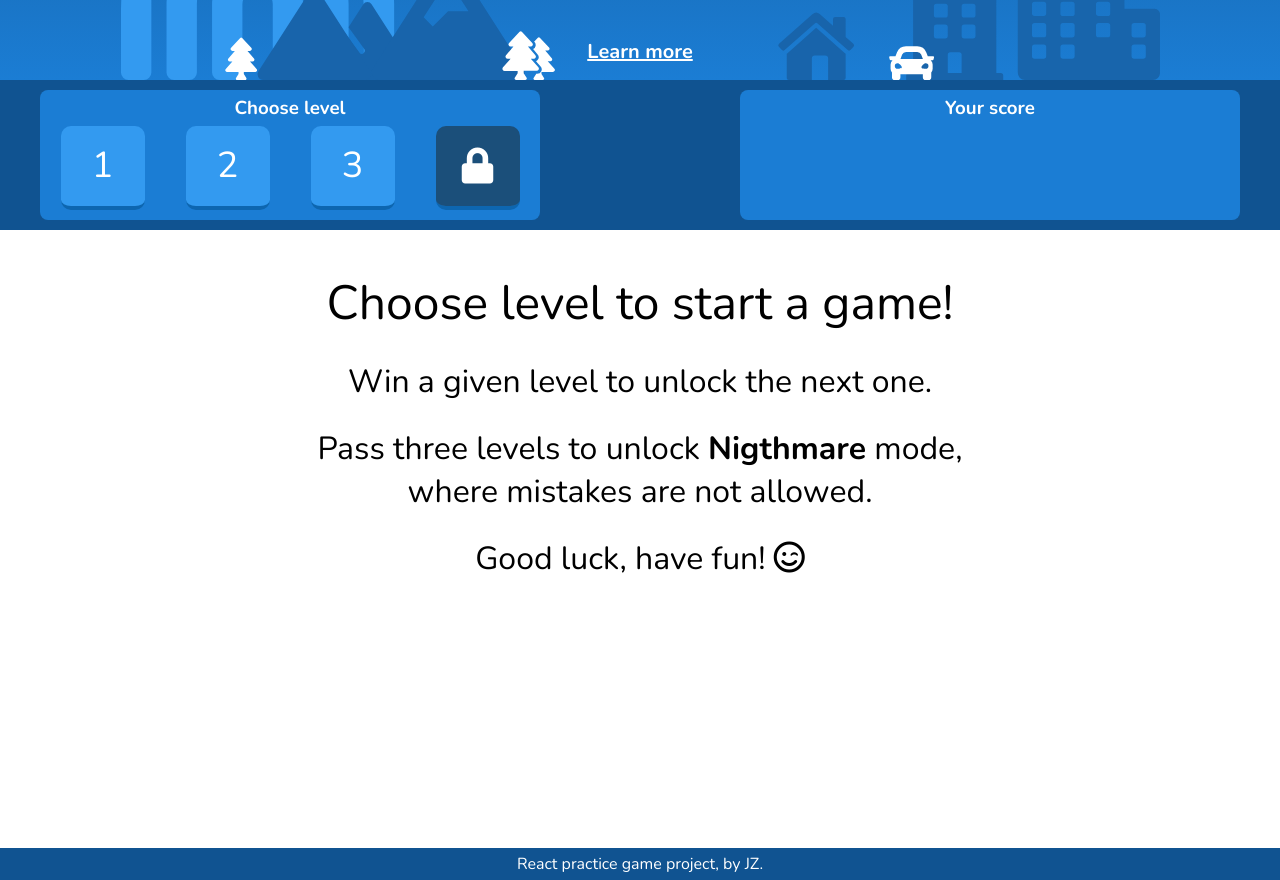
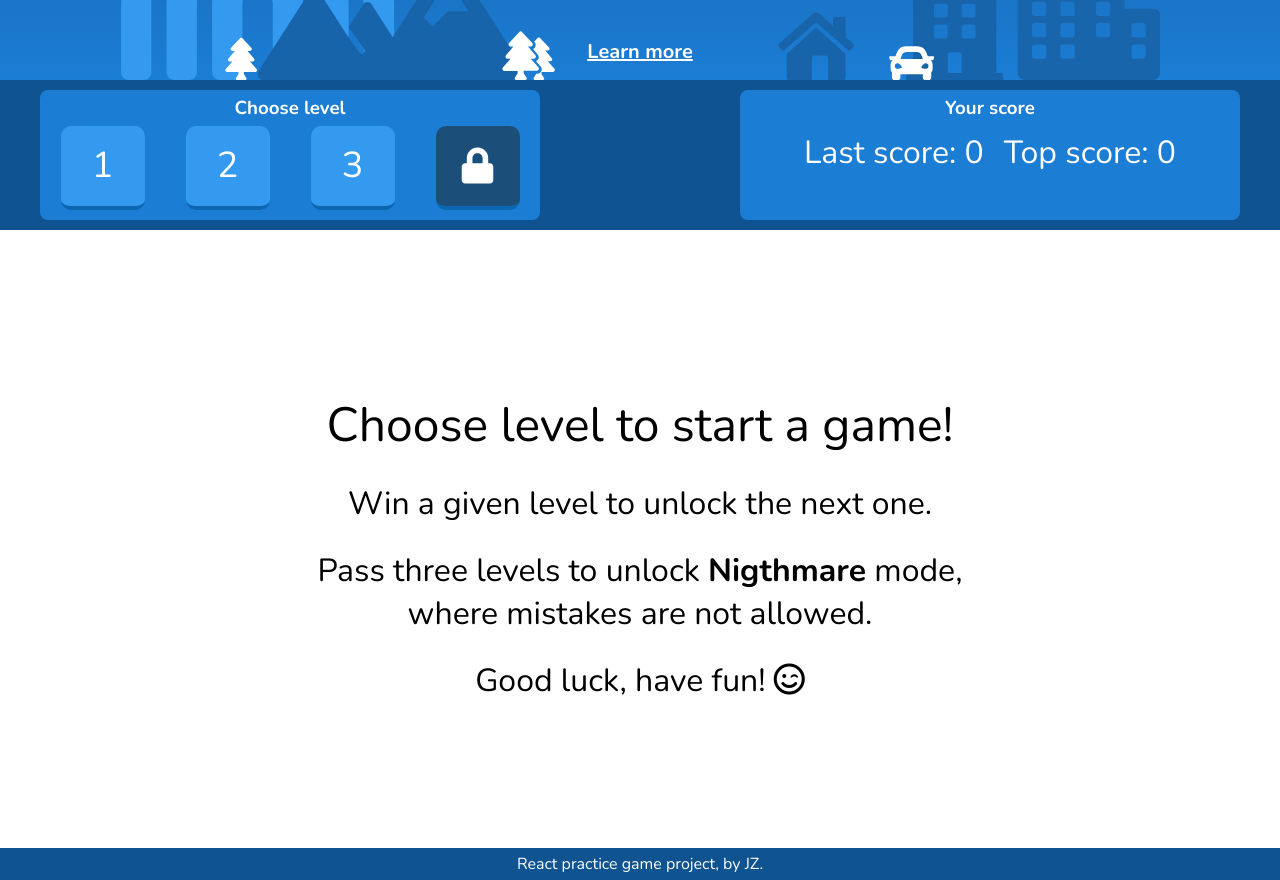
Before and after one commit to chaczyk113/MemoryGame, a React (Create React App) app: page / in a window 1280 px wide. Shown: the part 320-1200 px from the top of the page. Built offline with nearby package versions, Linux system fonts and the light colour scheme.

Commit message:
Score display

```diff
--- a/package.json
+++ b/package.json
@@ -2,13 +2,17 @@
   "name": "memory-game",
   "version": "0.1.0",
   "private": true,
+  "homepage": "https://chaczyk113.github.io/MemoryGame/",
   "dependencies": {
+    "gh-pages": "^2.0.1",
     "node-sass": "^4.11.0",
     "react": "^16.8.6",
     "react-dom": "^16.8.6",
     "react-scripts": "2.1.8"
   },
   "scripts": {
+    "predeploy": "npm run build",
+    "deploy": "gh-pages -d build",
     "start": "react-scripts start",
     "build": "react-scripts build",
     "test": "react-scripts test",
--- a/src/components/Game/Game.css
+++ b/src/components/Game/Game.css
@@ -1 +1 @@
-.Game,.GamePlaceholder{box-sizing:border-box;overflow:hidden;position:relative}.Game .wrapper,.GamePlaceholder .wrapper{margin:20px auto}.GamePlaceholder{width:100%;margin:0 auto}.GamePlaceholder p{text-align:center;font-size:32px;width:100%;margin:24px 0}.GamePlaceholder .main{font-size:48px;margin-top:40px}.WinPopup{position:absolute;display:flex;justify-content:center;align-items:center;align-content:space-around;flex-direction:column;bottom:98%;left:10%;width:80%;height:94%;border-radius:30px;z-index:10;background-color:#105391e0}.WinPopup p{color:#fff;font-size:48px;text-shadow:0px 2px 2px rgba(0,0,0,0.9);margin:15px 0}.WinPopup button{margin:0 15px}
+.Game{box-sizing:border-box;overflow:hidden;position:relative}.Game .wrapper{margin:20px auto}.Game{z-index:0}.GamePlaceholder{box-sizing:border-box;position:absolute;overflow:hidden;top:0;width:100%;height:100%;display:flex;justify-content:center;align-items:center;margin:0 auto}.GamePlaceholder p{text-align:center;font-size:32px;width:100%;margin:24px 0}.GamePlaceholder .main{font-size:48px;margin-top:40px}.WinPopup{display:flex;justify-content:center;align-items:center;align-content:space-around;flex-direction:column;top:2%;left:10%;width:80%;height:94%;border-radius:30px;z-index:99;background-color:#105391e0}.WinPopup p{color:#fff;font-size:48px;text-shadow:0px 2px 2px rgba(0,0,0,0.9);margin:15px 0}.WinPopup button{margin:0 15px}
--- a/src/components/Game/Game.js
+++ b/src/components/Game/Game.js
@@ -7,18 +7,15 @@ class Game extends Component {
     state={};
     static getDerivedStateFromProps(props, state) {
         if (props.newGame) {
-            const gameHeight = window.innerHeight - 150 - 40 - 32;
-            const  gameWidth = gameHeight * 1.66;
-            console.log(gameHeight, gameWidth);
             return {
                 gridStyle: {
-                    height: gameHeight + 'px',
-                    width: gameWidth + 'px',
+                    height: '100%',
+                    width: '100%',
                     display: 'grid',
                     gridTemplateColumns: 'auto '.repeat(props.lvlSize.x),
                     gridGap: '10px'
                 },
-                cardSize: (gameWidth - 10 * (props.lvlSize.x - 1)) / props.lvlSize.x,
+                cardSize: (props.gameWidth - 10 * (props.lvlSize.x - 1)) / props.lvlSize.x,
                 cardColor: config.cardColors[Math.floor(Math.random() * config.cardColors.length)]
             }
         }
--- a/src/components/Game/Game.scss
+++ b/src/components/Game/Game.scss
@@ -9,11 +9,19 @@
 
 .Game {
   @extend %game-area;
+  z-index: 0;
 }
 
 .GamePlaceholder {
-  @extend %game-area;
+  box-sizing: border-box;
+  position: absolute;
+  overflow: hidden;
+  top: 0;
   width: 100%;
+  height: 100%;
+  display: flex;
+  justify-content: center;
+  align-items: center;
   margin: 0 auto;
   p {
     text-align: center;
@@ -28,18 +36,18 @@
 }
 
 .WinPopup {
-  position: absolute;
+
   display: flex;
   justify-content: center;
   align-items: center;
   align-content: space-around;
   flex-direction: column;
-  bottom: 98%;
+  top: 2%;
   left: 10%;
   width: 80%;
   height: 94%;
   border-radius: 30px;
-  z-index: 10;
+  z-index: 99;
   background-color: #105391e0;
   p{
     color: #fff;
--- a/src/components/Game/GamePlaceholder.js
+++ b/src/components/Game/GamePlaceholder.js
@@ -3,15 +3,6 @@ import './Game.scss';
 import WinPopup from "./WinPopup";
 
 const gamePlaceholder = (props) => {
-    const gameHeight = window.innerHeight - 150 - 32;
-    const gameWidth = gameHeight * 1.66;
-
-    const placeholderStyle = {
-        height: gameHeight + 'px',
-        width: gameWidth + 'px',
-    }
-
-    console.log(placeholderStyle);
     let placeholderContent;
     if (props.isWin) {
         placeholderContent = <WinPopup clickCounter={props.clickCounter} replayClick={props.replayClick} cancelClick={props.cancelClick} />
@@ -28,7 +19,7 @@ const gamePlaceholder = (props) => {
     }
 
     return (
-        <div id="Game" className="GamePlaceholder" style={placeholderStyle} >
+        <div id="Game" className="GamePlaceholder" >
             {placeholderContent}
         </div>
     )
--- /dev/null
+++ b/src/components/Menu/LvlScore.css
@@ -0,0 +1 @@
+.LvlScore p{display:inline-block;font-size:32px;color:#FFF;margin:5px 10px}
--- a/src/components/Menu/LvlScore.js
+++ b/src/components/Menu/LvlScore.js
@@ -0,0 +1,14 @@
+import React from 'react';
+import './LvlScore.scss'
+
+const lvlScroe = ({ gameScore }) => {
+
+    return (
+        <div className="LvlScore">
+            <p>{`Last score: ${gameScore.last}`}</p>
+            <p>{`Top score: ${gameScore.top}`}</p>
+        </div>
+    )
+}
+
+export default lvlScroe;
--- a/src/components/Menu/LvlScore.scss
+++ b/src/components/Menu/LvlScore.scss
@@ -0,0 +1,9 @@
+.LvlScore {
+
+    p {
+        display: inline-block;
+        font-size: 32px;
+        color: #FFF;
+        margin: 5px 10px;
+    }
+}
--- a/src/components/Menu/Menu.js
+++ b/src/components/Menu/Menu.js
@@ -1,9 +1,10 @@
 import React from 'react';
 import './Menu.scss'
 import ButtonGroup from './ButtonGroup';
+import LvlScore from './LvlScore';
 import ActionButton from '../commons/ActionButton';
 
-const menu = ({ lvlButtonClick }) => {
+const menu = ({ lvlButtonClick , gameScore}) => {
     return (
         <div id="Menu" className="Menu">
             <div className="wrapper">
@@ -35,7 +36,7 @@ const menu = ({ lvlButtonClick }) => {
                     </ActionButton>
                 </ButtonGroup >
                 <ButtonGroup header="Your score">
-
+                    <LvlScore gameScore={gameScore}/>
                 </ButtonGroup>
             </div>
         </div>
--- a/src/containers/App.css
+++ b/src/containers/App.css
@@ -1 +1 @@
-.App{margin:0;padding:0;box-sizing:border-box}a:link,a:visited{color:#FFF;text-decoration:none}
+.App{margin:0;padding:0;box-sizing:border-box}a:link,a:visited{color:#FFF;text-decoration:none}.gameArea{margin:0 auto;position:relative;display:flex;justify-content:center;align-items:center}
--- a/src/containers/App.js
+++ b/src/containers/App.js
@@ -18,7 +18,10 @@ class App extends Component {
     reversedCards: [],
     matchedCouples: 0,
     isWin: false,
-    clickCounter: 0
+    clickCounter: 0,
+    gameAreaWidth: 0,
+    gameAreaStyle: {},
+    gameScore: [{last: 0, top:0},{last: 0, top:0},{last: 0, top:0},{last: 0, top:0}]
   }
 
   randomIcons = (lvlRangeSize) => {
@@ -55,6 +58,18 @@ class App extends Component {
     return newCardsObj;
   }
 
+  winGameHandler = (clickCounter) => {
+    let gameScore = [...this.state.gameScore];
+    gameScore[this.state.lvl].last = clickCounter;
+    if (gameScore[this.state.lvl].top > 0 && clickCounter < gameScore[this.state.lvl].top) {
+      gameScore[this.state.lvl].top = clickCounter;
+    }
+    else if (gameScore[this.state.lvl].top === 0) {
+      gameScore[this.state.lvl].top = clickCounter;
+    }
+    this.setState({gameScore:gameScore})
+  }
+
   cardClickHandler = (index) => {
 
     if (this.state.cardsObj[index].isReversed) {
@@ -63,6 +78,7 @@ class App extends Component {
       let matchedCouples = this.state.matchedCouples;
       let isWin = this.state.isWin;
       let clickCounter = this.state.clickCounter;
+
       modifiedCardObj[index].isReversed = false;
       clickCounter++;
 
@@ -76,19 +92,16 @@ class App extends Component {
           modifiedCardObj[reversedCards[0]].isMatched = true;
           reversedCards = [];
           matchedCouples++;
-          console.log("matched: " + matchedCouples);
+          // Checks if we won the game!
           if (matchedCouples === config.lvlRange[this.state.lvl].size / 2) {
-            console.log("winner!!");
             isWin = true;
+            this.winGameHandler(clickCounter);
             matchedCouples = 0;
           }
         }
         else {
           console.log("fail")
           setTimeout(() => {
-            // let reversedCard = this.state.reversedCard;
-            // let modifiedCardObj = [...this.state.cardsObj];
-
             modifiedCardObj[reversedCards[0]].isReversed = true;
             modifiedCardObj[reversedCards[1]].isReversed = true;
             reversedCards = [];
@@ -105,13 +118,13 @@ class App extends Component {
   }
 
   cancelClickHandler = () => {
-    this.setState({gameStarted: false, isWin: false});
+    this.setState({ gameStarted: false, isWin: false });
   }
 
   startNewGame = (lvl) => {
     let lvlRangeSize = config.lvlRange[lvl].size;
     const newCardsObj = this.randomIcons(lvlRangeSize);
-    this.setState({ gameStarted: true, cardsObj: newCardsObj, lvl: lvl, isNewGame: true, isWin: false, clickCounter:0 });
+    this.setState({ gameStarted: true, cardsObj: newCardsObj, lvl: lvl, isNewGame: true, isWin: false, clickCounter: 0 });
     setTimeout(() => {
       let modifiedCardObj = [...this.state.cardsObj];
       for (const cardObj of modifiedCardObj) {
@@ -127,36 +140,36 @@ class App extends Component {
     }
   }
 
-  gameFieldSize = {
-    width: 1000,
-    height: 600
-  }
-
-  componentDidMount(){
-
+  componentDidMount() {
+    const height = window.innerHeight - 150 - 32;
+    const width = height * 1.66;
+    this.setState({
+      gameAreaWidth: width,
+      gameAreaStyle: {
+      height: height + 'px',
+      width: width + 'px',
+    }});
   }
 
   render() {
-    let gameArea = null;
+    let gameContent = null;
     let gameInfo = null;
     if (this.state.gameStarted) {
-      gameArea =
-        <Game lvlSize={config.lvlRange[this.state.lvl]} lvl={this.state.lvl} cardsObj={this.state.cardsObj} cardClick={(key, e) => this.cardClickHandler(key, e)} newGame={this.state.isNewGame}/>
+      gameContent =
+        <Game lvlSize={config.lvlRange[this.state.lvl]} lvl={this.state.lvl} cardsObj={this.state.cardsObj} cardClick={(key, e) => this.cardClickHandler(key, e)} newGame={this.state.isNewGame} gameWidth = {this.state.gameAreaWidth}/>
     }
     if (!this.state.gameStarted || this.state.isWin) {
-      gameInfo = <GamePlaceholder isWin={this.state.isWin} clickCounter={this.state.clickCounter} replayClick = {this.replyClickHandler} cancelClick = {this.cancelClickHandler}/>;
+      gameInfo = <GamePlaceholder isWin={this.state.isWin} clickCounter={this.state.clickCounter} replayClick={this.replyClickHandler} cancelClick={this.cancelClickHandler} />;
     }
 
     return (
       <div className="App">
         <Header />
-        <Menu lvlButtonClick={(lvl, e) => this.lvlButtonClickHanlder(lvl, e)} />
-        <div className = "gameArea">
-          {gameArea}
+        <Menu lvlButtonClick={(lvl, e) => this.lvlButtonClickHanlder(lvl, e)} gameScore = {this.state.gameScore[this.state.lvl]}/>
+        <div className="gameArea" style={this.state.gameAreaStyle}>
+          {gameContent}
           {gameInfo}
         </div>
-
-
         <Footer />
       </div>
     );
--- a/src/containers/App.scss
+++ b/src/containers/App.scss
@@ -8,3 +8,11 @@ a:link, a:visited {
     color: #FFF;
     text-decoration: none;
 }
+
+.gameArea {
+    margin: 0 auto;
+    position: relative;
+    display: flex;
+    justify-content: center;
+    align-items: center;
+}
```
Also changed, not shown: 16 other files (tests, documents, lock files or other folders).
